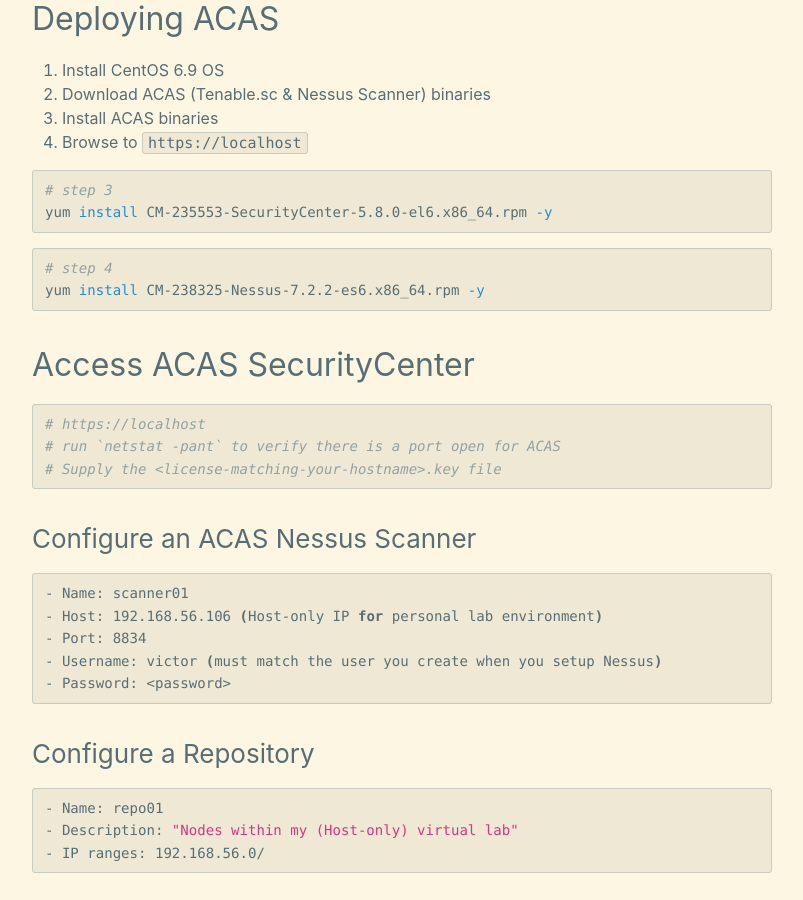
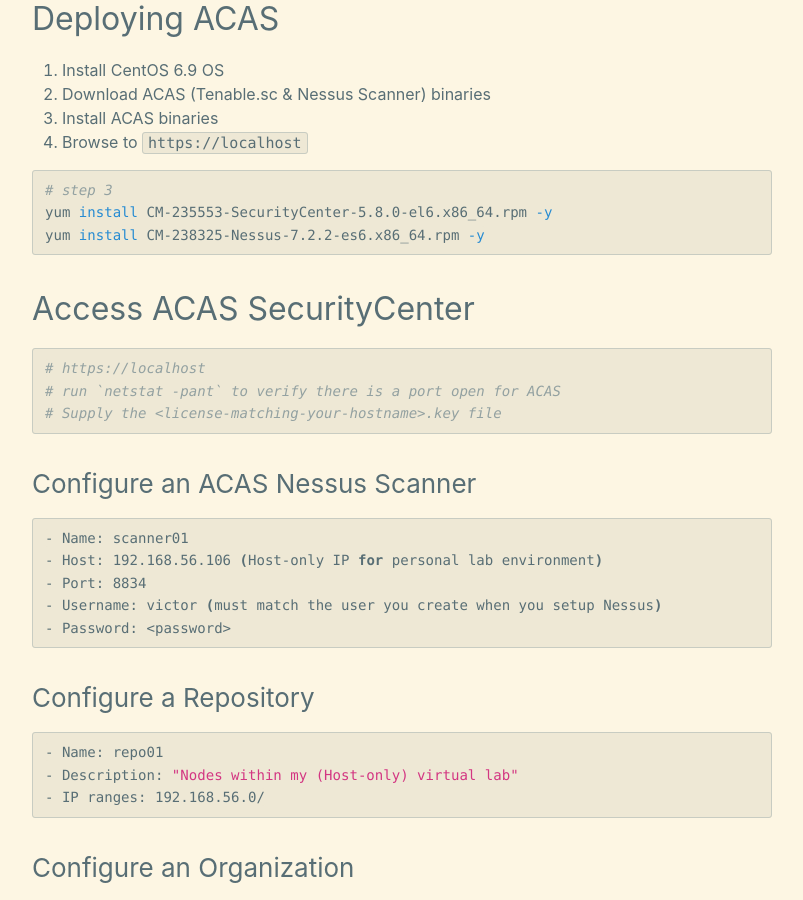
Before and after one commit to cyberphor/blog, a Jekyll site: the page built from _posts/2019-06-12-acas-deployment-guide.md, in a window 1280 px wide and 900 px high, scrolled down 685 px. Shown: the whole window, without its empty margins (238-1041 px from the left). Built offline with Jekyll 4.4.1, drawn with Linux system fonts in a browser that asks for light colours.

Commit message:
Update 2019-06-12-acas-deployment-guide.md

````diff
--- a/_posts/2019-06-12-acas-deployment-guide.md
+++ b/_posts/2019-06-12-acas-deployment-guide.md
@@ -30,9 +30,6 @@ category: notes
 ```bash
 # step 3
 yum install CM-235553-SecurityCenter-5.8.0-el6.x86_64.rpm -y
-```
-```bash
-# step 4
 yum install CM-238325-Nessus-7.2.2-es6.x86_64.rpm -y
 ```
 
````
